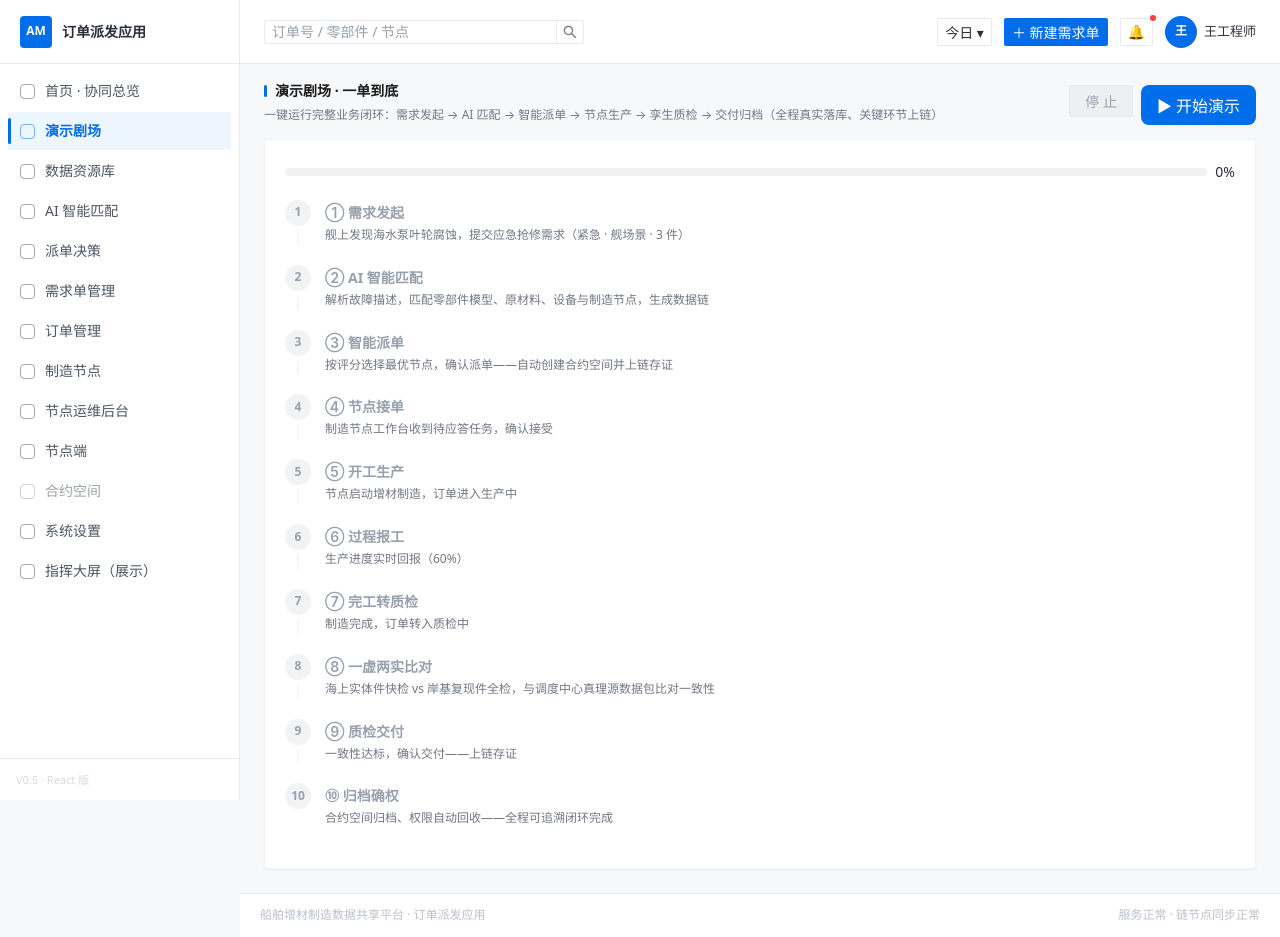
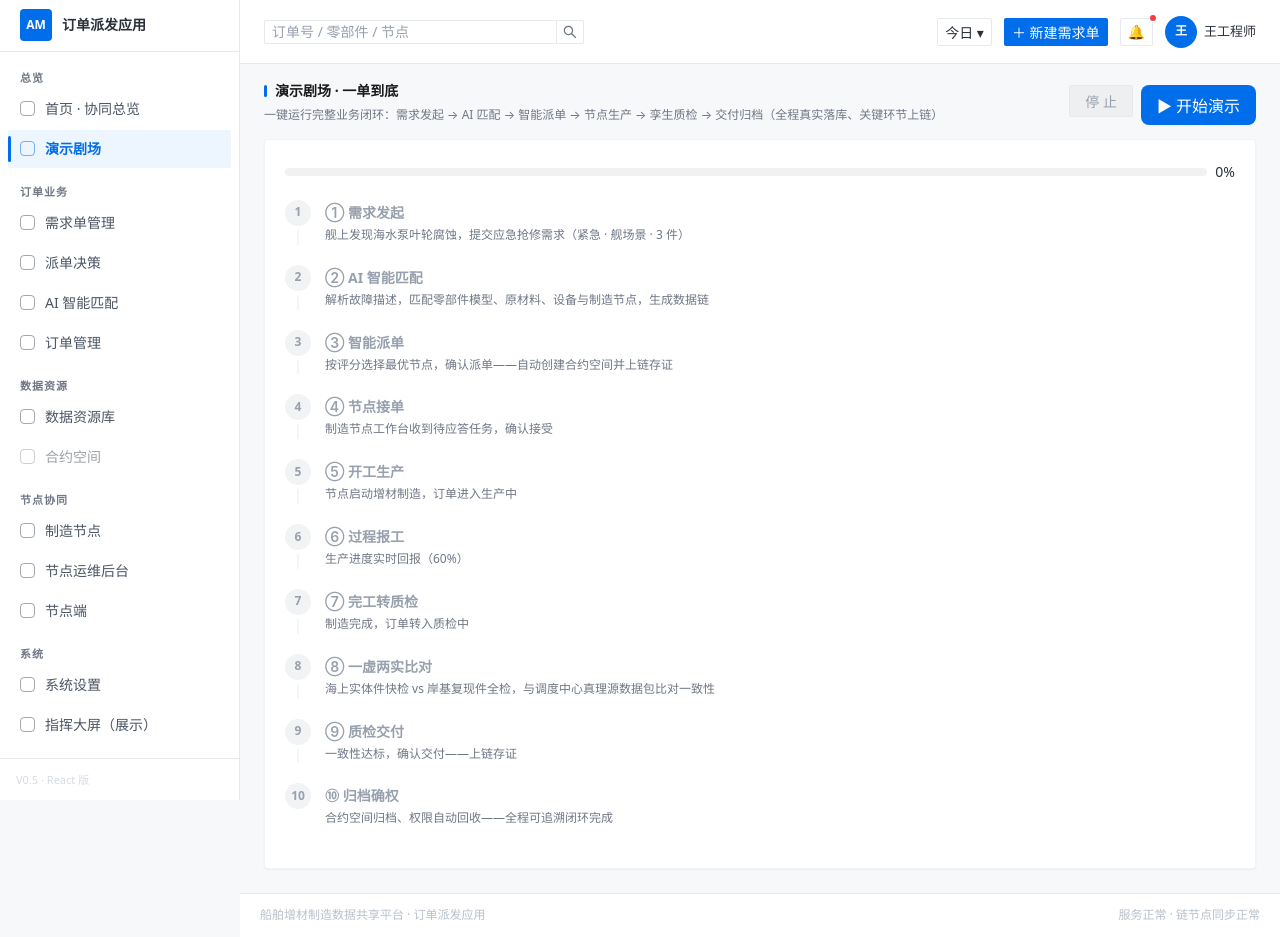
Before and after one commit to Xiaruidong/ship-am-platform, a React (Vite) app: page /dispatch/demo in a window 1280 px wide. Built offline with nearby package versions, Linux system fonts and the light colour scheme; no server answers.

Commit message:
侧边栏按业务域分组：总览/订单业务/数据资源/节点协同/系统

```diff
--- a/src/dispatch/DispatchShell.tsx
+++ b/src/dispatch/DispatchShell.tsx
@@ -39,19 +39,44 @@ const DispatchShell: React.FC<{ children: React.ReactNode }> = ({ children }) =>
   }, [location.pathname]);
 
   const menu = [
+    {
+      group: '总览',
+      items: [
         { key: '/dispatch', label: '首页 · 协同总览' },
         { key: '/dispatch/demo', label: '演示剧场' },
+      ],
+    },
+    {
+      group: '订单业务',
+      items: [
+        { key: '/dispatch/demands', label: '需求单管理', badge: demandBadge },
+        { key: '/dispatch/decision', label: '派单决策' },
+        { key: '/dispatch/ai', label: 'AI 智能匹配' },
+        { key: '/dispatch/orders', label: '订单管理' },
+      ],
+    },
+    {
+      group: '数据资源',
+      items: [
         { key: '/dispatch/library', label: '数据资源库' },
-    { key: '/dispatch/ai', label: 'AI 智能匹配' },
-    { key: '/dispatch/decision', label: '派单决策' },
-    { key: '/dispatch/demands', label: '需求单管理', badge: demandBadge },
-    { key: '/dispatch/orders', label: '订单管理' },
+        { key: '', label: '合约空间' },
+      ],
+    },
+    {
+      group: '节点协同',
+      items: [
         { key: '/dispatch/nodes', label: '制造节点' },
         { key: '/dispatch/node-admin', label: '节点运维后台' },
         { key: '/dispatch/node-client', label: '节点端' },
-    { key: '', label: '合约空间' },
+      ],
+    },
+    {
+      group: '系统',
+      items: [
         { key: '/dispatch/settings', label: '系统设置' },
         { key: '/', label: '指挥大屏（展示）' },
+      ],
+    },
   ];
 
   return (
@@ -62,7 +87,10 @@ const DispatchShell: React.FC<{ children: React.ReactNode }> = ({ children }) =>
           <div style={{ fontSize: 14, fontWeight: 600 }}>订单派发应用</div>
         </div>
         <div className="dp-menu">
-          {menu.map((m) => (
+          {menu.map((g) => (
+            <div key={g.group} className="dp-mgroup">
+              <div className="dp-mgroup-title">{g.group}</div>
+              {g.items.map((m) => (
                 <div
                   key={m.label}
                   className={`dp-mi${m.key && location.pathname === m.key ? ' on' : ''}`}
@@ -76,6 +104,8 @@ const DispatchShell: React.FC<{ children: React.ReactNode }> = ({ children }) =>
                   <span style={{ width: 15, height: 15, borderRadius: 4, border: '1.5px solid currentColor', opacity: 0.5 }} />
                   {m.label}
                   {!!m.badge && <Badge count={m.badge} size="small" style={{ marginLeft: 'auto' }} />}
+                </div>
+              ))}
             </div>
           ))}
         </div>
--- a/src/dispatch/dispatch.css
+++ b/src/dispatch/dispatch.css
@@ -4,6 +4,8 @@
 .dp-logo { height: var(--layout-backend-topbar-height); display: flex; align-items: center; gap: 10px; padding: 0 20px; border-bottom: 1px solid var(--neutral-200); }
 .dp-badge { width: 32px; height: 32px; border-radius: var(--radius-md); background: var(--product-blue-500); color: #fff; font-size: 12px; font-weight: 600; display: flex; align-items: center; justify-content: center; }
 .dp-menu { padding: 8px; flex: 1; }
+.dp-mgroup { margin-bottom: 6px; }
+.dp-mgroup-title { padding: 10px 12px 4px; font-size: 11px; line-height: 16px; color: var(--text-tertiary, #86909C); letter-spacing: 1px; font-weight: 600; }
 .dp-mi { position: relative; display: flex; align-items: center; gap: 10px; padding: 8px 12px; border-radius: var(--radius-sm); color: var(--text-secondary); font-size: 14px; line-height: 22px; cursor: pointer; margin-bottom: 2px; transition: background var(--motion-duration-fast) var(--motion-easing-standard); }
 .dp-mi:hover { background: var(--neutral-100); }
 .dp-mi.on { background: var(--product-blue-50); color: var(--product-blue-500); font-weight: 600; }
```
Lines whose indentation alone changed are shown as unchanged.
